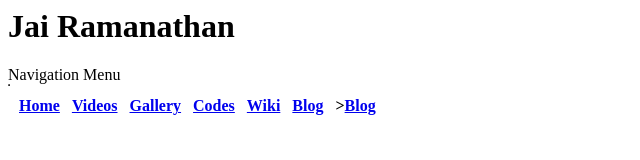
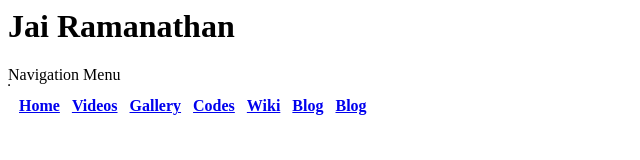
Before and after one commit to bluewworks/bluewworks.github.io, a plain HTML site: page index.html in a window 1280 px wide. Shown: the full height of the page, 0-640 px from the left. Drawn offline with Linux system fonts and the light colour scheme.

Commit message:
Update index.html

```diff
--- a/index.html
+++ b/index.html
@@ -16,6 +16,6 @@
     <th><a href="https://github.com/bluewworks">Codes</a></th>
     <th><a href="https://bluewworks.rf.gd/wiki">Wiki</a></th>
     <th><a href="https://bluewworks.wordpress.com">Blog</a></th>
-    <th>><a href="https://bluewworks.github.com/academicpeniseve.html">Blog</a></th>
+    <th><a href="https://bluewworks.github.com/academicpeniseve.html">Blog</a></th>
 
   </tr>
```
